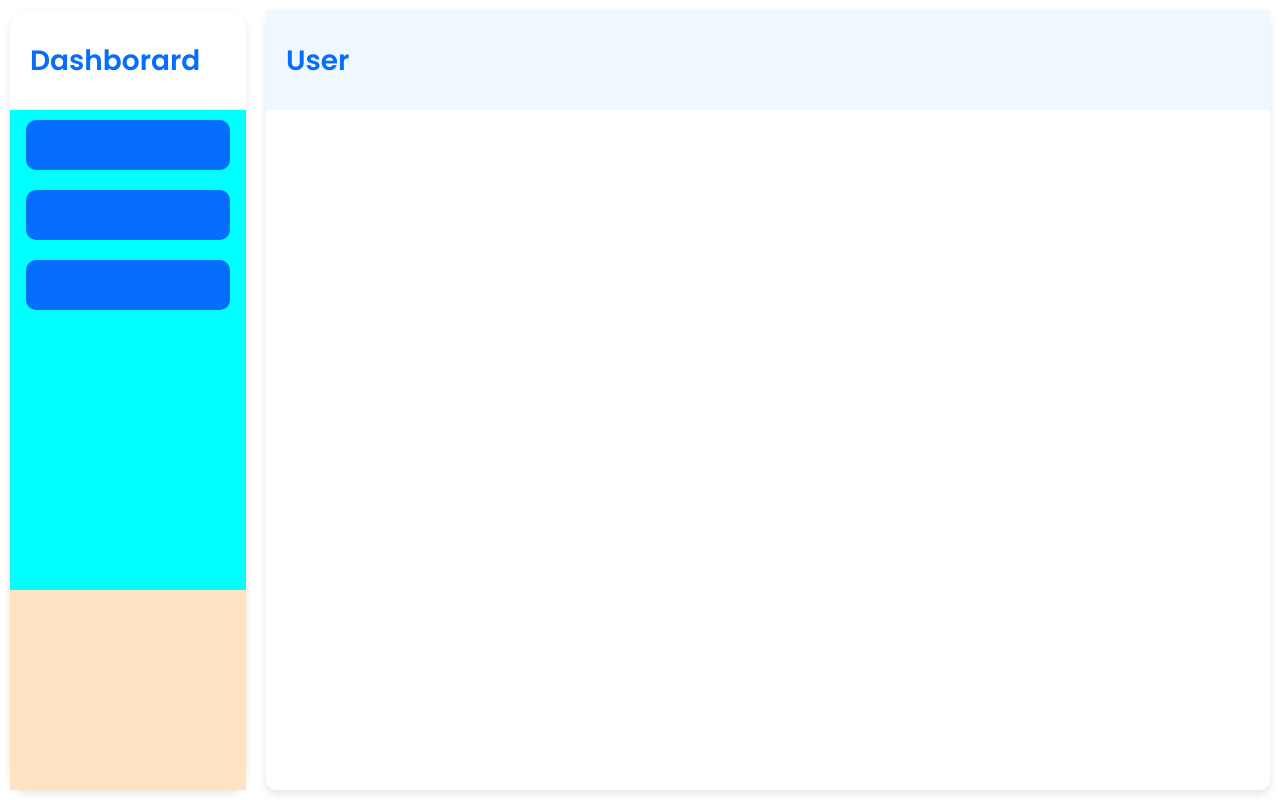
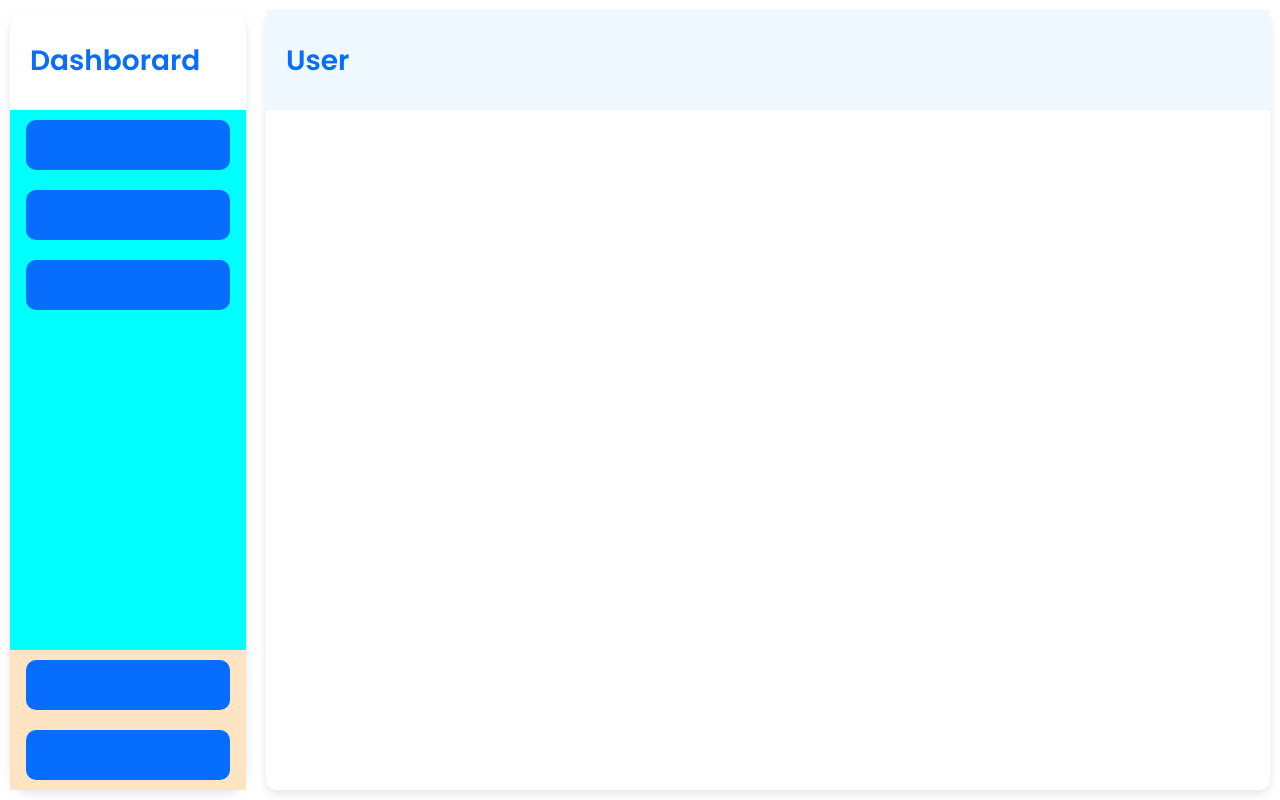
Before and after one commit to anirudh-mk/agriculture-automation-using-iot-frontend-web, a React (Vite) app: page / in a window 1280 px wide. Built offline with nearby package versions, Linux system fonts and the light colour scheme.

Commit message:
some style get changed

```diff
--- a/components/SideNavigationBar/SideNavigationBar.css
+++ b/components/SideNavigationBar/SideNavigationBar.css
@@ -33,6 +33,8 @@
 }
 .navigationButtonBottomContainer{
     display: flex;
-    height: 200px;
+    flex-direction: column;
+    align-items: center;
+    height: auto;
     background-color: bisque;
 }
--- a/components/SideNavigationBar/SideNavigationBar.jsx
+++ b/components/SideNavigationBar/SideNavigationBar.jsx
@@ -27,7 +27,20 @@ function SideNavigationBar() {
           borderRadius={10}
         />
       </div>
-      <div className="navigationButtonBottomContainer"></div>
+      <div className="navigationButtonBottomContainer">
+        <IconButton
+          width={"16vw"}
+          height={50}
+          backgroundColor="#076DFC"
+          borderRadius={10}
+        />
+        <IconButton
+          width={"16vw"}
+          height={50}
+          backgroundColor="#076DFC"
+          borderRadius={10}
+        />
+      </div>
     </div>
   );
 }
```
